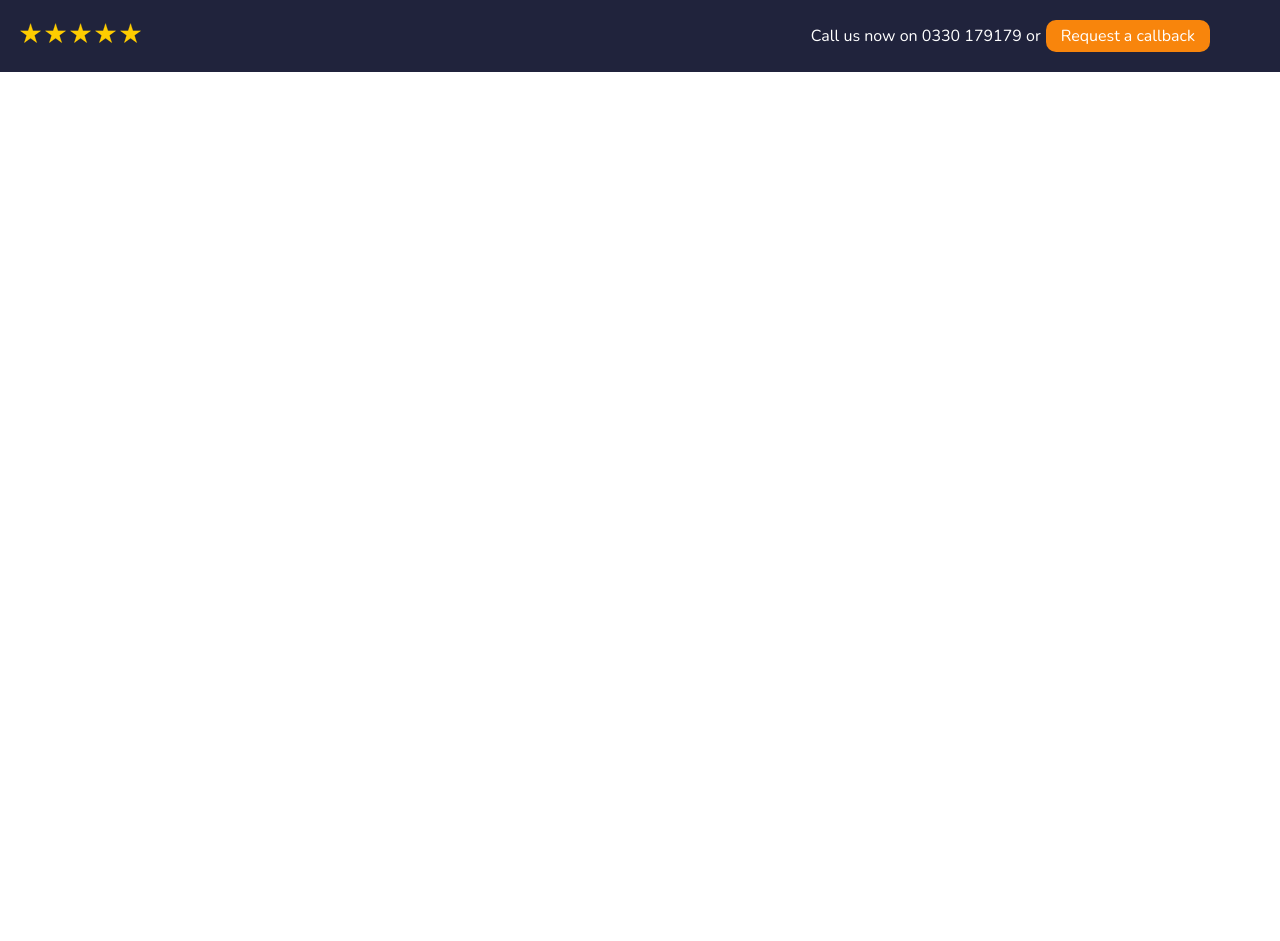
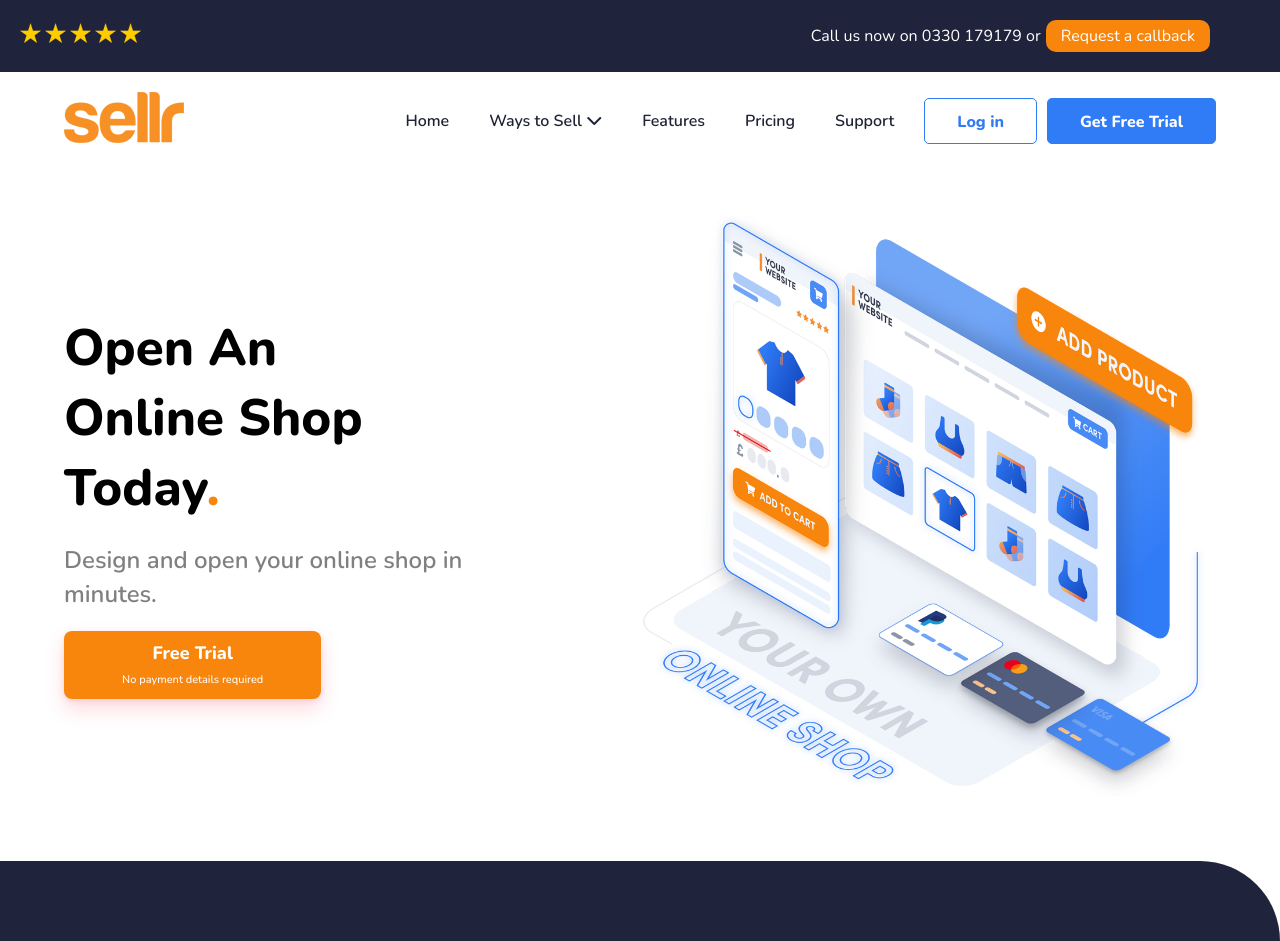
Before and after one commit to PlebianJim/sellr-splash-page-clone, a plain HTML site: page index.html in a window 1280 px wide. Before the commit the page ends 800 px from the top, so only its background shows below. Drawn offline with nearby package versions, Linux system fonts and the light colour scheme.

Commit message:
comleted first attempt

```diff
--- a/index.html
+++ b/index.html
@@ -4,6 +4,7 @@
 <head>
     <meta charset="UTF-8">
     <meta name="viewport" content="width=device-width, initial-scale=1.0">
+    <link rel="stylesheet" href="https://cdnjs.cloudflare.com/ajax/libs/font-awesome/6.5.1/css/all.min.css">
     <link rel="preconnect" href="https://fonts.googleapis.com">
     <link rel="preconnect" href="https://fonts.gstatic.com" crossorigin>
     <link href="https://fonts.googleapis.com/css2?family=Nunito:ital,wght@0,200..1000;1,200..1000&display=swap"
@@ -46,6 +47,43 @@
             </div>
         </header>
     </section>
+    <section id="navigation-section">
+        <div class="navigation-section-container">
+            <div class="navigation-section-container-left">
+                <img src="images/sellr-logo.png" alt="sellr-logo">
+            </div>
+            <div class="navigation-section-container-right">
+                <nav class="navigation-section-container-right-nav">
+                    <ul class="navigation-section-container-right-nav-ul">
+                        <li><a class="navigation-section-container-right-nav-ul-li-a" href="">Home</a></li>
+                        <li><a class="navigation-section-container-right-nav-ul-li-a" href="">Ways to Sell <i class="fa-solid fa-chevron-down"></i></a></li>
+                        <li><a class="navigation-section-container-right-nav-ul-li-a" href="">Features</a></li>
+                        <li><a class="navigation-section-container-right-nav-ul-li-a" href="">Pricing</a></li>
+                        <li><a class="navigation-section-container-right-nav-ul-li-a" href="">Support</a></li>
+                    </ul>
+                    <button class="log-in">Log in</button>
+                    <button class="free-trial">Get Free Trial</button>
+                </nav>
+            </div>
+        </div>
+    </section>
+    <section id="call-to-action-section">
+        <div class="call-to-action-section-container">
+            <div class="call-to-action-section-container-left">
+                <h2 class="call-to-action-section-container-left-h2">Open An Online Shop Today<span style="color: #F8850C;">.</span></h2>
+                <h3 class="call-to-action-section-container-left-h3">Design and open your online shop in minutes.</h3>
+                <button class="call-to-action-section-container-left-button">Free Trial <br><span style="font-size: 11px; line-height: 13px; cursor: pointer; font-weight: 500;">No payment details required</span></button>
+            </div>
+            <div class="call-to-action-section-container-right">
+                <img src="images/sellr-flow.png" alt="">
+            </div>
+        </div>
+    </section>
+    <section>
+        <div class="explain-top">
+            <span></span>
+        </div>
+    </section>
 </body>
 
 </html>
--- a/styles.css
+++ b/styles.css
@@ -11,7 +11,7 @@ body {
 
 #header-section {
     width: 100%;
-    position: fixed;
+    /* position: fixed; */
 }
 
 .sideNav-container {
@@ -148,6 +148,183 @@ body {
     cursor: pointer;
 }
 
-.call-to-action {
-    width: 100vw;
+#navigation-section {
+    padding: 20px 5vw 12px;
+    margin: 0 auto;
+    width: 100%;
+    background-color: #fff;
 }
+
+.navigation-section-container {
+    display: flex;
+    align-items: center;
+    justify-content: space-between;
+    flex-wrap: wrap;
+}
+
+.navigation-section-container-right-nav {
+    display: flex;
+    align-items: center;
+    justify-content: space-between;
+    flex-wrap: wrap;
+    gap: 10px;
+}
+
+.navigation-section-container-right-nav-ul {
+    display: flex;
+    justify-content: space-evenly;
+    flex-wrap: wrap;
+}
+
+.navigation-section-container-right-nav-ul li {
+    list-style: none;
+    padding: 0 20px 0 20px;
+}
+
+.navigation-section-container-right-nav-ul-li-a {
+    text-decoration: none;
+    font-weight: 600;
+    color: #1E2335;
+}
+
+.navigation-section-container-right-nav-ul-li-a:hover {
+    color: #F8850C;
+}
+
+.open-chevron {
+    transform: rotate(180deg);
+}
+
+.log-in {
+    border: 1px solid #307bf6;
+    padding: 0 32px;
+    background-color: #fff;
+    color: #307bf6;
+    height: 46px;
+    line-height: 46px;
+    text-decoration: none;
+    font-weight: 800;
+    font-size: 16px;
+    border-radius: 5px;
+}
+
+.log-in:hover {
+    cursor: pointer;
+    background-color: #307bf6;
+    color: #fff;
+}
+
+.free-trial {
+    border: 1px solid #307bf6;
+    padding: 0 32px;
+    color: #fff;
+    background-color: #307bf6;
+    height: 46px;
+    line-height: 46px;
+    text-decoration: none;
+    font-weight: 800;
+    font-size: 16px;
+    border-radius: 5px;
+}
+
+.free-trial:hover {
+    cursor: pointer;
+    color: #fff;
+    background-color: #448fff;
+}
+
+@media (max-width: 700px) {
+    .navigation-section-container {
+        flex-direction: column;
+    }
+
+    .navigation-section-container-right {
+        flex-direction: column;
+    }
+
+    .navigation-section-container-right-nav {
+        flex-direction: column;
+    }
+
+    .navigation-section-container-right-nav-ul {
+        flex-direction: column;
+        text-align: center;
+        padding: 10px;
+    }
+}
+
+#call-to-action-section {
+    width: 100%;
+    padding: 55px 5vw 65px;
+}
+
+.call-to-action-section-container {
+    display: flex;
+    justify-content: space-evenly;
+    align-items: center;
+    width: 100%;
+}
+
+.call-to-action-section-container-left {
+    display: flex;
+    flex-direction: column;
+    text-align: left;
+    gap: 20px;
+}
+
+.call-to-action-section-container-left-h2 {
+    font-weight: 800;
+    font-size: 51px;
+    width: 60%;
+}
+
+.call-to-action-section-container-left-h3 {
+    font-size: 24px;
+    color: #808080;
+    font-weight: 600;
+    line-height: 142%;
+    width: 70%;
+}
+
+.call-to-action-section-container-left-button {
+    background-color: #F8850C;
+    font-weight: 800;
+    font-size: 18px;
+    color: #fff;
+    border: none;
+    width: 45%;
+    padding-top: 10px;
+    padding-bottom: 10px;
+    padding-left: 30px;
+    padding-right: 30px;
+    cursor: pointer;
+    border-radius: 8px;
+    transition: 0.2s;
+    box-shadow: 0px 10px 20px rgba(245, 57, 82, 0.18), 0px 2px 6px rgba(245, 57, 82, 0.12), 0px 0px 1px rgba(0, 0, 0, 0.04);
+}
+
+.call-to-action-section-container-left-button:hover {
+    background-color: #FF9220;
+    box-shadow: 0px 24px 32px rgba(245, 57, 82, 0.14), 0px 16px 24px rgba(245, 57, 82, 0.1), 0px 2px 6px rgba(245, 57, 82, 0.08), 0px 0px 1px rgba(0, 0, 0, 0.04);
+}
+
+.call-to-action-section-container-right {
+    height: 580px;
+}
+
+.call-to-action-section-container-right img {
+    height: 580px;
+}
+
+@media (max-width: 700px) {
+    .call-to-action-section-container {
+        flex-direction: column;
+    }
+}
+
+.explain-top {
+    background-color: #20233C;
+    height: 80px;
+    border-top-right-radius: 80px;
+    display: block;
+}
```
